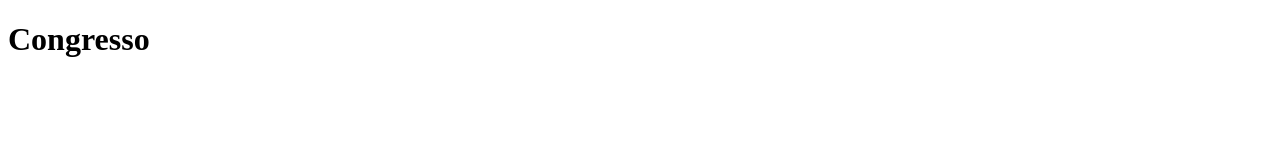
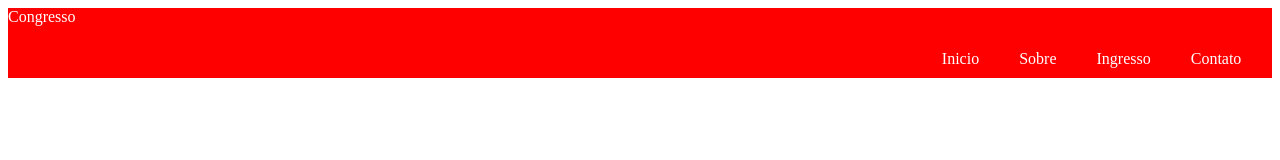
Before and after one commit to augustomont/congresso, a plain HTML site: page index.html in a window 1280 px wide. Drawn offline with Linux system fonts and the light colour scheme.

Commit message:
base inicial

```diff
--- a/index.html
+++ b/index.html
@@ -5,8 +5,19 @@
     <meta http-equiv="X-UA-Compatible" content="IE=edge">
     <meta name="viewport" content="width=device-width, initial-scale=1.0">
     <title>Congresso</title>
+    <link rel="stylesheet" href="style.css">
 </head>
 <body>
-    <header><h1>Congresso</h1></header>
+    <header>
+        <nav>
+            <label for="logo" id="logo">Congresso</label>
+            <ul>
+                <li><a href="#">Inicio</a></li>
+                <li><a href="#">Sobre</a></li>
+                <li><a href="#">Ingresso</a></li>
+                <li><a href="#">Contato</a></li>
+            </ul>
+        </nav>
+    </header>
 </body>
 </html>
--- /dev/null
+++ b/style.css
@@ -0,0 +1,39 @@
+*{
+    text-decoration: none;
+}
+:root{
+    --colorMenu: white;
+    --fundoMenu: red;
+    --fundoButtonAtivo: darkmagenta;
+    --fontSizeMenu: 1em;
+}
+header{
+
+}
+nav{
+    background-color: var(--fundoMenu);
+    height: 70px;
+    width: 100%;
+}
+#logo{
+    color: var(--colorMenu);
+}
+nav ul{
+    float: right;
+    margin-right: 1%;
+}
+nav ul li{
+    display: inline-block;
+    line-height: 70px;
+    margin: 0 5px;
+}
+nav ul li a{
+    color: var(--colorMenu);
+    font-size: var(--fontSizeMenu);
+    padding: 7px 13px;
+    border-radius: 4px;
+}
+a.active, a:hover{
+    background-color: var(--fundoButtonAtivo);
+    transition: 0.3s;
+}
```
